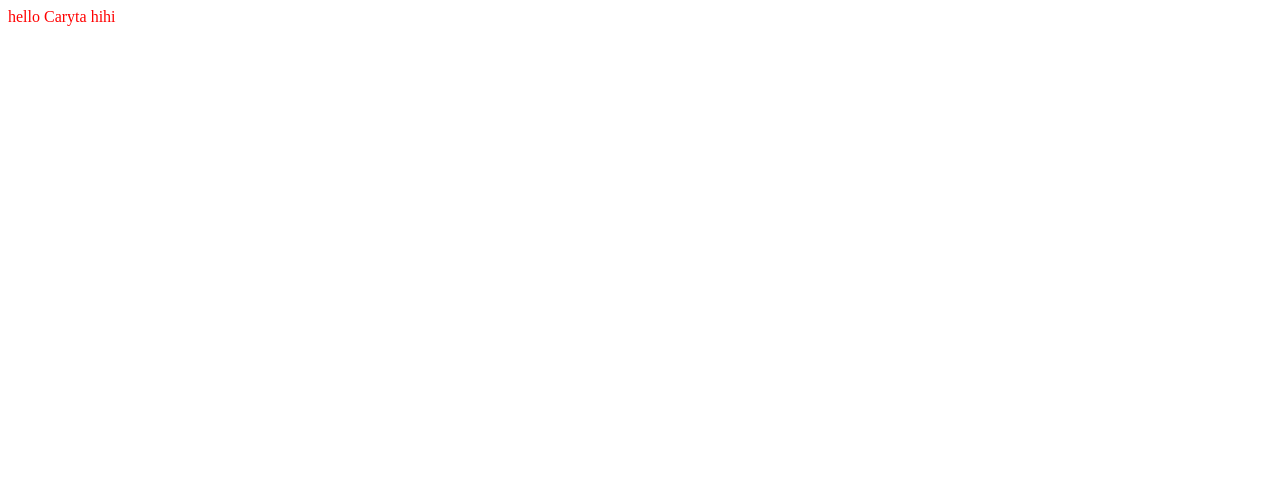
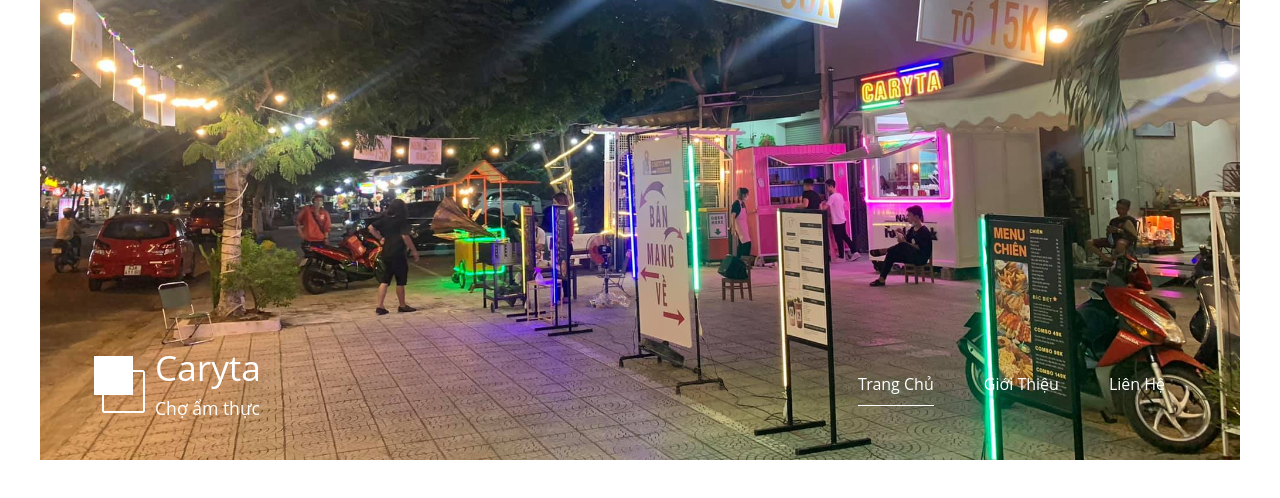
Before and after one commit to NguyenXuanDung/caryta-frontend, a React app: page / in a window 1280 px wide. Built offline with nearby package versions, Linux system fonts and the light colour scheme.

Commit message:
add header

```diff
--- /dev/null
+++ b/src/components/container.js
@@ -0,0 +1,14 @@
+import React from 'react';
+import '../styles/container.css';
+import Header from './header';
+
+class Container extends React.Component {
+
+		render() {
+			return <div className="container">
+				<Header/>
+			</div>;
+		}
+}
+
+export default Container;
--- /dev/null
+++ b/src/components/header.js
@@ -0,0 +1,22 @@
+import React from 'react';
+import '../styles/header.css';
+import Logo from './logo';
+import Navbar from './navbar';
+
+class Header extends React.Component {
+
+	render() {
+		return <div className="placeholder">
+			<div className="parallax-window">
+				<div className="tm-header">
+					<div className="row tm-header-inner">
+						<Logo/>
+						<Navbar/>
+					</div>
+				</div>
+			</div>
+		</div>;
+	}
+}
+
+export default Header;
--- /dev/null
+++ b/src/components/logo.js
@@ -0,0 +1,18 @@
+import React from 'react';
+import '../styles/logo.css';
+import logo from "../images/simple-house-logo.png"
+
+class Logo extends React.Component {
+
+	render() {
+		return <div className="col-md-6 col-12">
+			<img src={logo} alt="Logo" className="tm-site-logo"/>
+			<div className="tm-site-text-box">
+				<h1 className="tm-site-title">Caryta</h1>
+				<h6 className="tm-site-description">Chợ ẩm thực</h6>
+			</div>
+		</div>;
+	}
+}
+
+export default Logo;
--- /dev/null
+++ b/src/components/navbar.js
@@ -0,0 +1,17 @@
+import React from 'react';
+import '../styles/navbar.css';
+
+class Navbar extends React.Component {
+
+	render() {
+		return <nav className="col-md-6 col-12 tm-nav">
+			<ul className="tm-nav-ul">
+				<li className="tm-nav-li"><a href="" className="tm-nav-link active">Trang Chủ</a></li>
+				<li className="tm-nav-li"><a href="" className="tm-nav-link">Giới Thiệu</a></li>
+				<li className="tm-nav-li"><a href="" className="tm-nav-link">Liên Hệ</a></li>
+			</ul>
+		</nav>;
+	}
+}
+
+export default Navbar;
--- a/src/index.js
+++ b/src/index.js
@@ -1,12 +1,13 @@
 import React from 'react';
 import ReactDOM from 'react-dom';
 import './styles/index.css';
+import Container from './components/container';
 
 class Dung extends React.Component {
 
 		render() {
 			//  "homepage": "https://NguyenXuanDung.github.io/caryta-frontend",
-				return (<div>hello Caryta hihi</div>);
+				return <Container></Container>;
 		}
 }
 
--- /dev/null
+++ b/src/styles/container.css
@@ -0,0 +1,6 @@
+.container {
+    width: 100%;
+    max-width: 1200px;
+    margin-right: auto;
+    margin-left: auto;
+}
--- /dev/null
+++ b/src/styles/header.css
@@ -0,0 +1,42 @@
+.placeholder {
+    width: 100%;
+    min-height: 460px;
+    background-color: #556E5B;
+}
+
+.parallax-window {
+    min-height: 460px;
+    background: transparent;
+    position: relative;
+    background-image: url("../images/caryta-02.jpeg");
+    background-size: cover;
+    background-position: bottom;
+}
+
+.tm-header {
+    position: absolute;
+    bottom: 0;
+    left: 0;
+    width: 100%;
+    color: white;
+    z-index: 1000;
+}
+
+.tm-header-inner {
+    padding: 40px 50px;
+}
+
+@media (max-width: 991px) {
+    .tm-header-inner {
+        padding: 30px 15px;
+    }
+}
+
+.row {
+    display: -ms-flexbox;
+    display: flex;
+    -ms-flex-wrap: wrap;
+    flex-wrap: wrap;
+    margin-left: -15px;
+    margin-right: -15px;
+}
--- a/src/styles/index.css
+++ b/src/styles/index.css
@@ -1,3 +1,84 @@
-div {
-    color: red;
+* {
+    font-family: 'Open Sans', Arial, sans-serif;
 }
+
+ul, nav, body, h1, h2, h4, h6, p, figure {
+    margin: 0;
+    padding: 0;
+}
+
+a, button { transition: all 0.3s ease; }
+
+/* Bootstrap grid system  */
+
+html {
+    box-sizing: border-box;
+    -ms-overflow-style: scrollbar;
+}
+
+*,
+*::before,
+*::after {
+    box-sizing: inherit;
+}
+
+.col-lg-3,
+.col-lg-4,
+.col-lg-6,
+.col-md-4,
+.col-md-6,
+.col-sm-6,
+.col-12 {
+    position: relative;
+    width: 100%;
+    padding-right: 15px;
+    padding-left: 15px;
+}
+
+.col-12 {
+    -ms-flex: 0 0 100%;
+    flex: 0 0 100%;
+    max-width: 100%;
+}
+
+@media (min-width: 576px) {
+    .col-sm-6 {
+        -ms-flex: 0 0 50%;
+        flex: 0 0 50%;
+        max-width: 50%;
+    }
+}
+
+@media (min-width: 768px) {
+    .col-md-4 {
+        -ms-flex: 0 0 33.333333%;
+        flex: 0 0 33.333333%;
+        max-width: 33.333333%;
+    }
+
+    .col-md-6 {
+        -ms-flex: 0 0 50%;
+        flex: 0 0 50%;
+        max-width: 50%;
+    }
+}
+
+@media (min-width: 992px) {
+    .col-lg-3 {
+        -ms-flex: 0 0 25%;
+        flex: 0 0 25%;
+        max-width: 25%;
+    }
+
+    .col-lg-4 {
+        -ms-flex: 0 0 33.333333%;
+        flex: 0 0 33.333333%;
+        max-width: 33.333333%;
+    }
+
+    .col-lg-6 {
+        -ms-flex: 0 0 50%;
+        flex: 0 0 50%;
+        max-width: 50%;
+    }
+}
--- /dev/null
+++ b/src/styles/logo.css
@@ -0,0 +1,19 @@
+.tm-site-logo {
+    display: inline-block;
+    margin-right: 5px;
+}
+
+.tm-site-text-box {
+    display: inline-block;
+}
+
+.tm-site-title {
+    font-size: 2.2rem;
+    font-weight: 400;
+    margin-bottom: 5px;
+}
+
+.tm-site-description {
+    font-size: 1.1rem;
+    font-weight: 400;
+}
--- /dev/null
+++ b/src/styles/navbar.css
@@ -0,0 +1,35 @@
+.tm-nav {
+    text-align: right;
+    margin-top: 30px;
+}
+
+.tm-nav-ul {
+    display: flex;
+    justify-content: flex-end;
+}
+
+.tm-nav-li {
+    list-style: none;
+    display: block;
+    margin-bottom: 0;
+    padding-right: 25px;
+    padding-left: 25px;
+}
+
+@media (max-width: 991px) {
+    .tm-nav-li {
+        padding-right: 15px;
+        padding-left: 15px;
+    }
+}
+
+.tm-nav-link {
+    color: white;
+    text-decoration: none;
+    padding-bottom: 10px;
+}
+
+.tm-nav-link.active,
+.tm-nav-link:hover {
+    border-bottom: 1px solid white;
+}
```
Also changed, not shown: src/images/caryta-01.jpeg (added), src/images/caryta-02.jpeg (added), src/images/gallery/lau-01.jpeg (added), src/images/gallery/nuong-01.jpeg (added), src/images/simple-house-logo.png (added).
